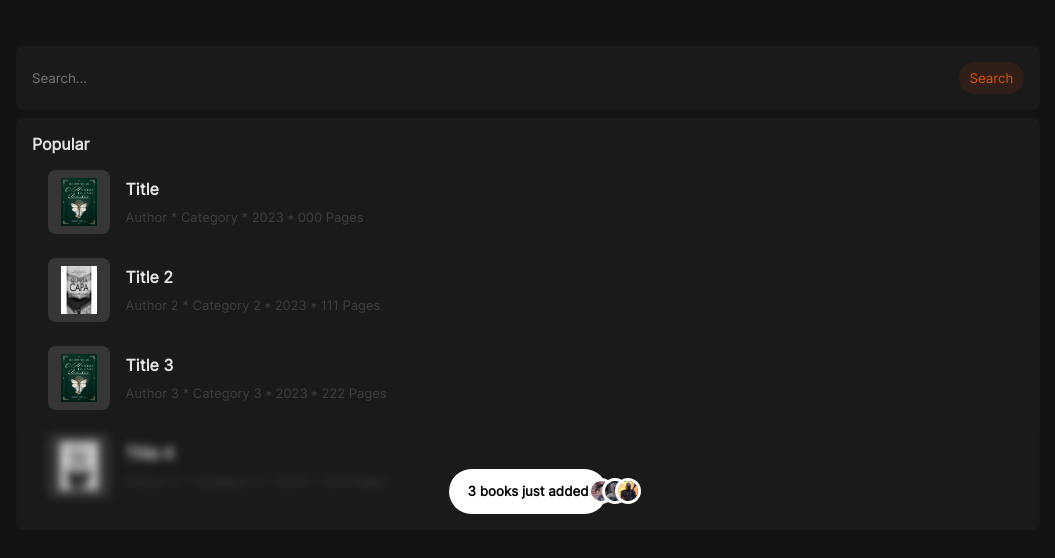
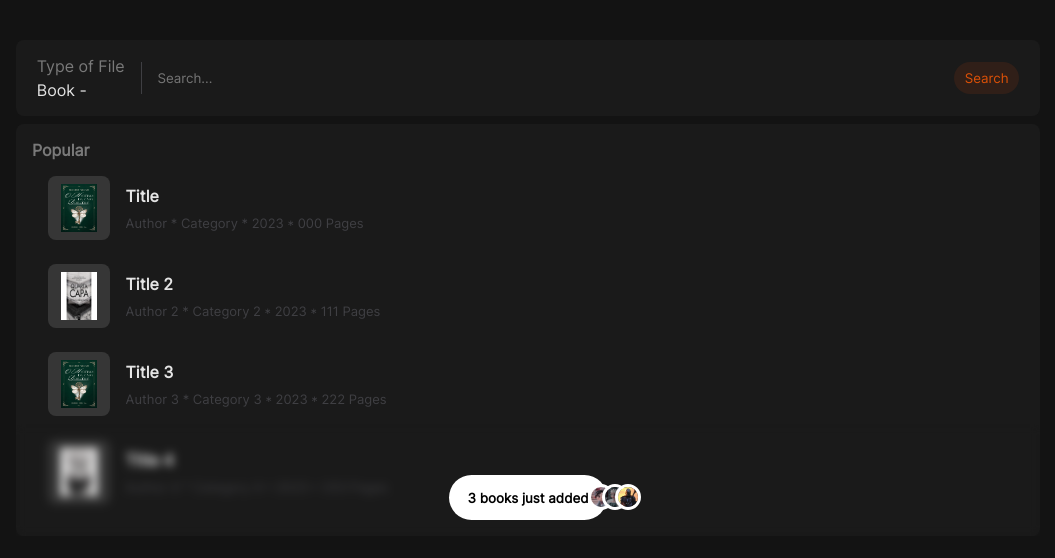
Before and after one commit to GustavoRCarvalho/vueSearchList, a Vue app: page / in a window 1280 px wide. Shown: the part 112-670 px from the top of the page, without its empty margins (112-1167 px from the left). Built offline with nearby package versions, Linux system fonts and the light colour scheme.

Commit message:
add: new button to notification

```diff
--- a/src/components/ListComponent.vue
+++ b/src/components/ListComponent.vue
@@ -29,7 +29,7 @@ export default { components: { NotificationList } }
   border-radius: 0.5em;
 }
 .listTitle {
-  color: var(--color-white-medium);
+  color: var(--color-gray-light);
 
   padding: 0;
   margin: 0;
--- a/src/components/SearchComponent.vue
+++ b/src/components/SearchComponent.vue
@@ -1,5 +1,10 @@
 <template>
   <div class="container">
+    <div class="buttonFilter">
+      <span class="dropdownTitle">Type of File</span>
+      <span class="dropdownSelect">Book -</span>
+    </div>
+    <div class="verticalLine"></div>
     <input class="inputSearch" placeholder="Search..." type="text" />
     <button class="buttonSearch" type="button">Search</button>
   </div>
@@ -10,8 +15,10 @@
   background-color: var(--background-gray-medium);
 
   display: flex;
+  align-items: center;
 
-  padding: 1em;
+  padding-block: 1em;
+  padding-inline: 1.3em;
   border-radius: 0.5em;
 }
 .inputSearch {
@@ -32,10 +39,33 @@
 
   padding-block: 0.6em;
   padding-inline: 0.8em;
+  height: min-content;
 
   border: none;
   border-radius: 2em;
 
   cursor: pointer;
 }
+.verticalLine {
+  width: 1px;
+  height: 2em;
+  background-color: var(--color-gray-medium);
+  margin-inline: 1em;
+}
+.buttonFilter {
+  display: flex;
+  flex-direction: column;
+  white-space: nowrap;
+  gap: 0.3em;
+
+  justify-content: space-between;
+
+  cursor: pointer;
+}
+.dropdownTitle {
+  color: var(--color-gray-light);
+}
+.dropdownSelect {
+  color: var(--color-white-medium);
+}
 </style>
```
